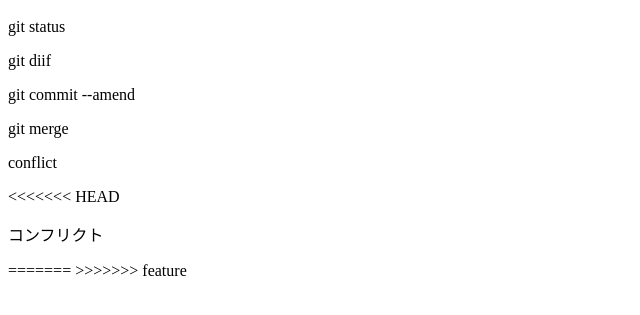
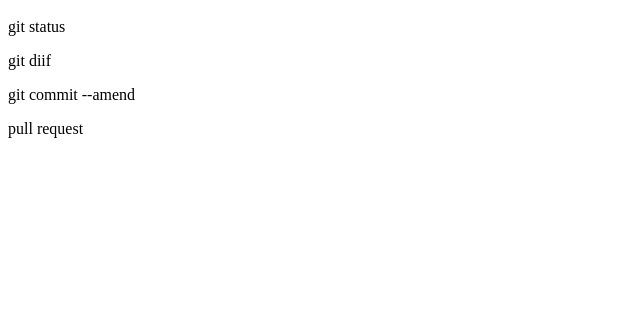
Before and after one commit to t-tanizawa331/git_tutorial, a plain HTML site: page index.html in a window 1280 px wide. Shown: the part 57-372 px from the top of the page, without its empty margins (0-640 px from the left). Drawn offline with Linux system fonts and the light colour scheme.

Commit message:
pull requestを追記

```diff
--- a/index.html
+++ b/index.html
@@ -2,11 +2,4 @@
 <p>git status</p>
 <p>git diif</p>
 <p>git commit --amend</p>
-<p>git merge</p>
-<p>conflict</p>
-<<<<<<< HEAD
-
-<p>コンフリクト</p>
-=======
-
->>>>>>> feature
+<p>pull request</p>
```
